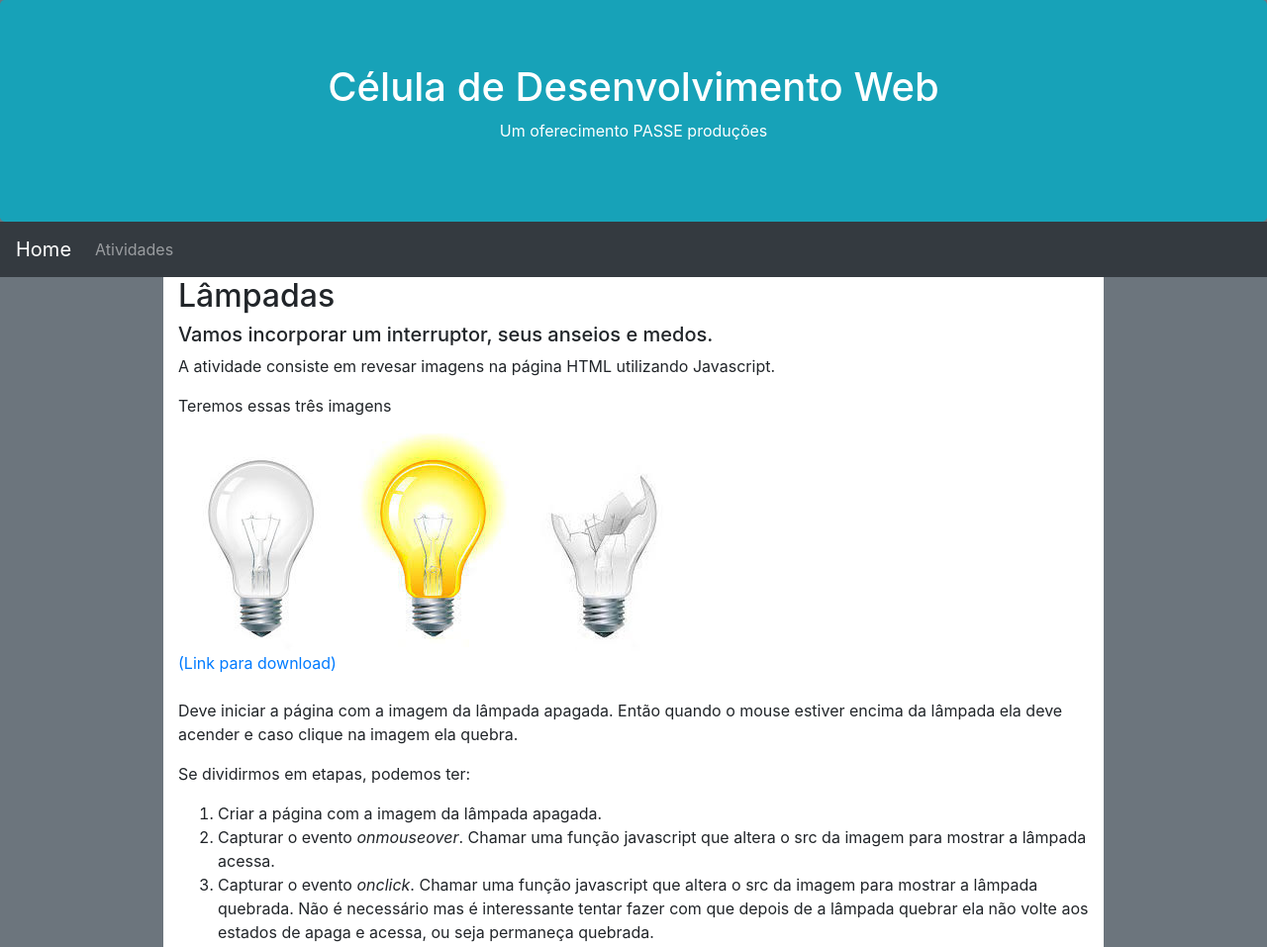
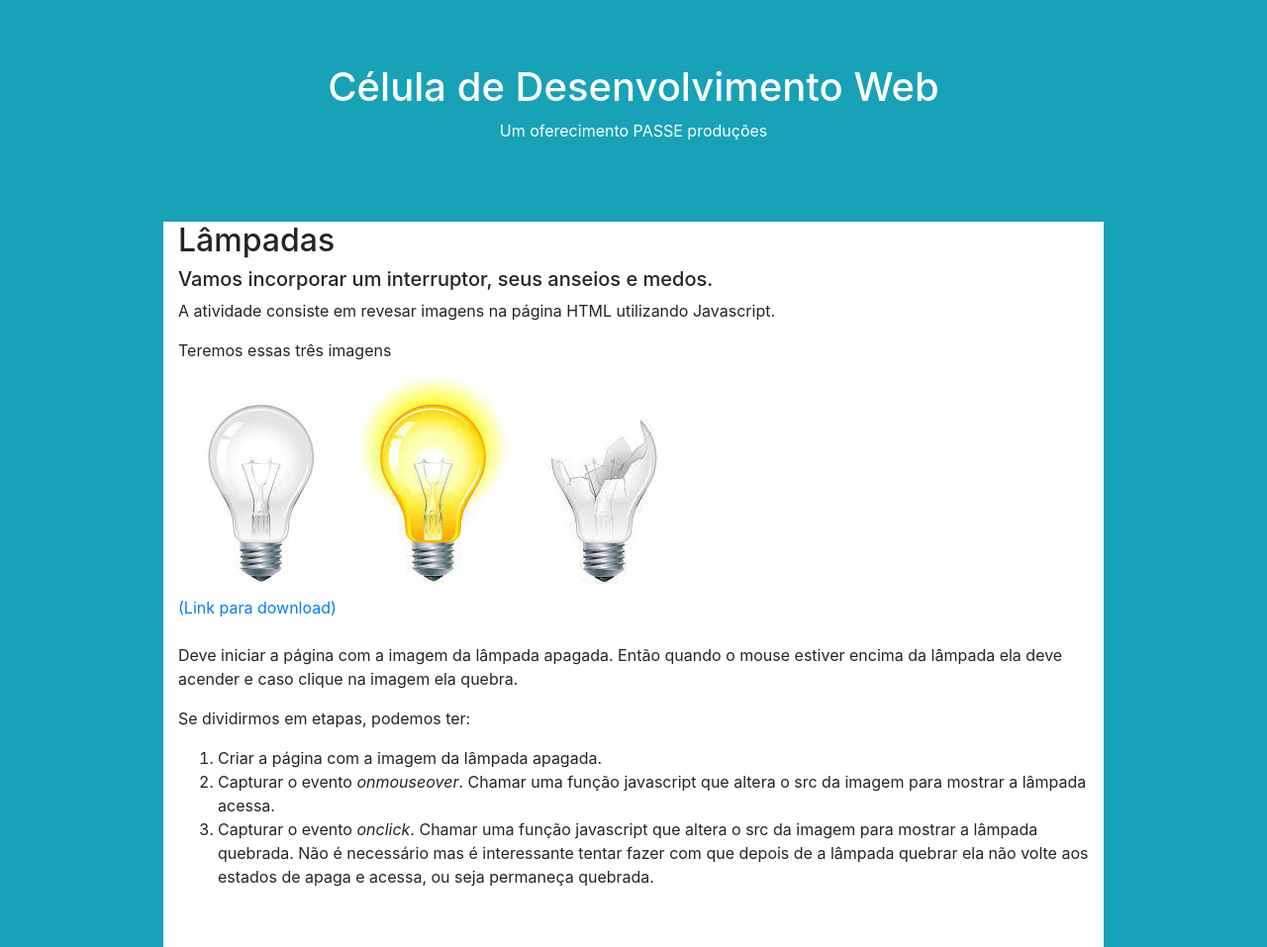
Before and after one commit to FWsantos/CDH, a plain HTML site: page index.html in a window 1280 px wide. Shown: the top 957 px of the page at 99% size. Drawn offline with Linux system fonts and the light colour scheme.

Commit message:
update layout

```diff
--- a/index.html
+++ b/index.html
@@ -15,14 +15,9 @@
 		}
 	</style>
 </head>
-<body class="bg-secondary">
-
-	<div class="jumbotron text-center bg-info text-white" style="margin-bottom:0">
-		<h1>Célula de Desenvolvimento Web</h1>
-		<p>Um oferecimento PASSE produções</p>
-	</div>
-
-	<nav class="navbar navbar-expand-sm bg-dark navbar-dark">
+<body class="bg-info">
+<!--
+	<nav class="navbar navbar-expand-sm bg-light navbar-light">
 		<a class="navbar-brand" href="#">Home</a>
 		<button class="navbar-toggler" type="button" data-toggle="collapse" data-target="#collapsibleNavbar">
 			<span class="navbar-toggler-icon"></span>
@@ -32,15 +27,15 @@
 				<li class="nav-item">
 					<a class="nav-link" href="#">Atividades</a>
 				</li>
-      <!-- <li class="nav-item">
-        <a class="nav-link" href="#">Link</a>
-      </li>
-      <li class="nav-item">
-        <a class="nav-link" href="#">Link</a>
-    </li> -->
+
 			</ul>
 		</div>
-</nav>
+	</nav> -->
+
+	<div class="jumbotron text-center bg-info text-white" style="margin-bottom:0">
+		<h1>Célula de Desenvolvimento Web</h1>
+		<p>Um oferecimento PASSE produções</p>
+	</div>
 
 	<div class="container">
 		<div class="row">
```
Lines whose indentation alone changed are shown as unchanged.
